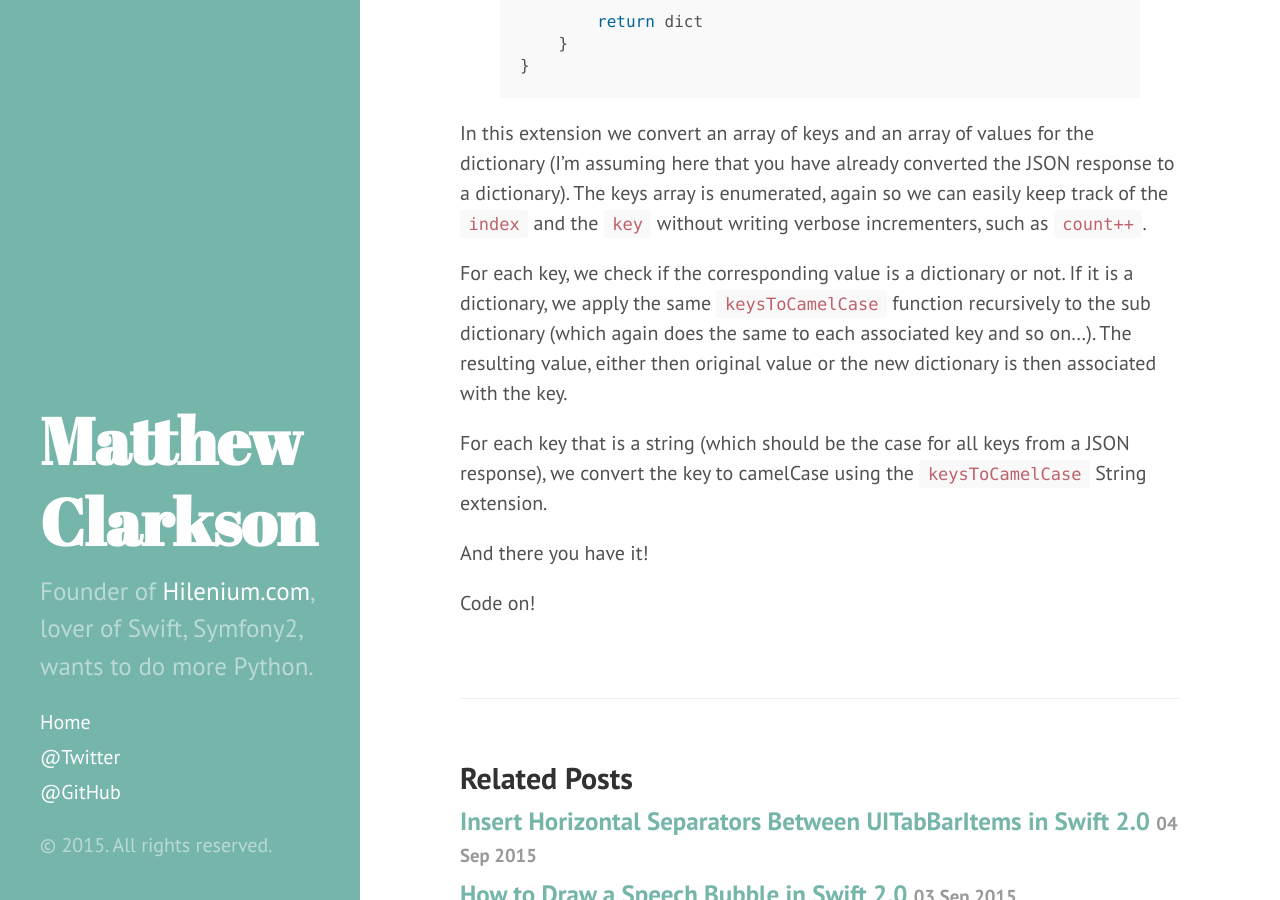
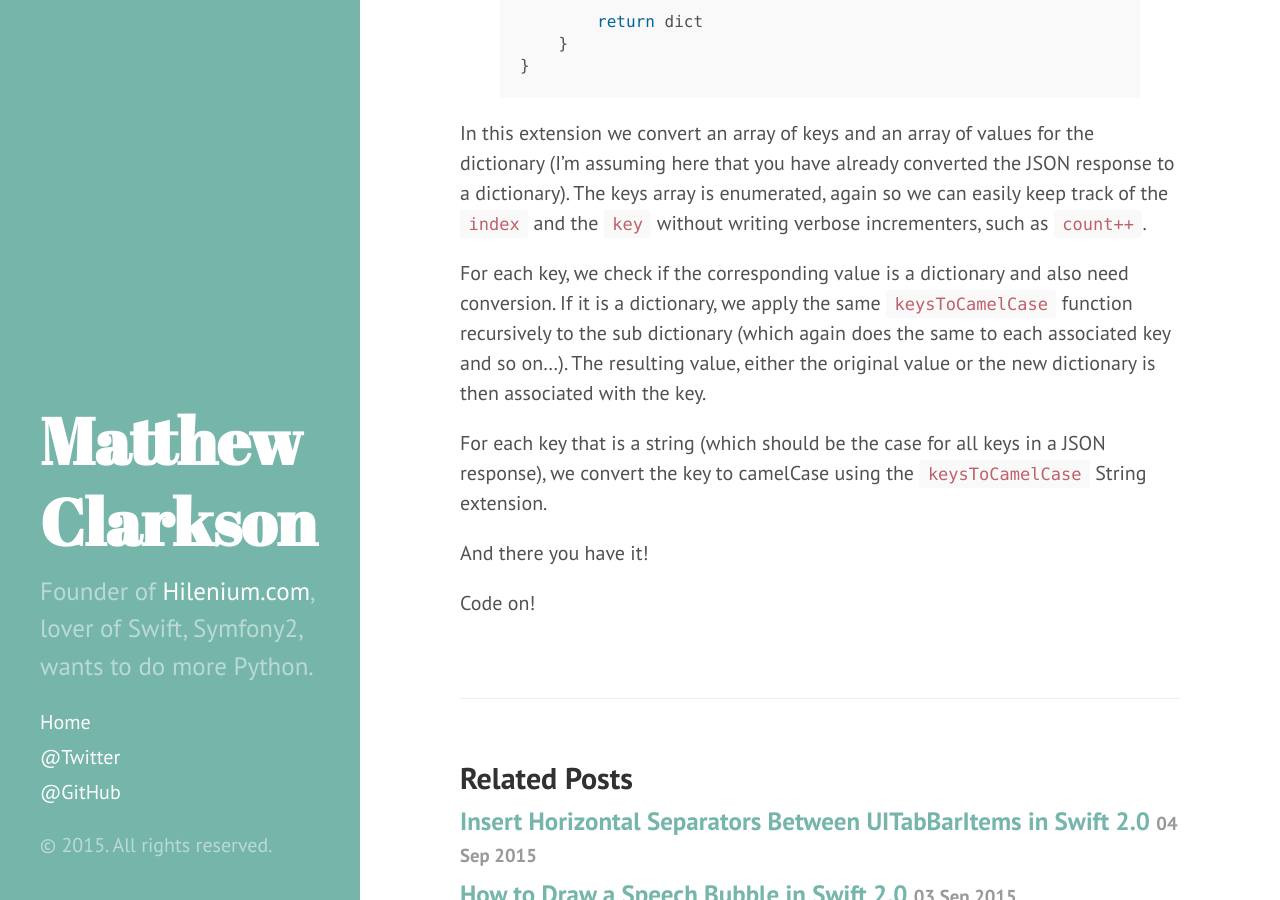
Before and after one commit to mpclarkson/mpclarkson.github.io, a Jekyll site: the page built from _posts/2015-11-30-swift-dictionary-keys-snake-case-to-camel-case.md, in a window 1280 px wide and 900 px high, scrolled down 1663 px. Built offline with Jekyll 4.4.1, drawn with Linux system fonts in a browser that asks for light colours; Markdown is read by kramdown in place of the engine named in the settings; comment, search, counter and statistics services are not loaded; some of the changed text lies outside the part shown.

Commit message:
formatting

```diff
--- a/_posts/2015-11-30-swift-dictionary-keys-snake-case-to-camel-case.md
+++ b/_posts/2015-11-30-swift-dictionary-keys-snake-case-to-camel-case.md
@@ -33,7 +33,7 @@ extension String {
 
 This `underscoreToCamelCase` variable splits any string in to an array of strings `[String]` using an underscore as a delimiter. We then
 `enumerate` the string so we can track the index and each string in the array. The first element of the array should always be lowercase
-(we are assuming the api always returns a lowercase first character` here - i.e.` index == 0`) and each subsequent element is
+(we are assuming the api always returns a lowercase first character here - i.e.`$0 (the index) == 0`) and each subsequent element is
 capitalized.
 
 Now we need a `Dictionary` extension that recursively checks each key and converts string keys to `camelCase`, as follows:
@@ -74,11 +74,11 @@ In this extension we convert an array of keys and an array of values for the dic
 response to a dictionary). The keys array is enumerated, again so we can easily keep track of the `index` and the `key` without writing
 verbose incrementers, such as `count++`.
 
-For each key, we check if the corresponding value is a dictionary or not. If it is a dictionary, we apply the same `keysToCamelCase` function
-recursively to the sub dictionary (which again does the same to each associated key and so on...). The resulting value, either then original value
+For each key, we check if the corresponding value is a dictionary and also need conversion. If it is a dictionary, we apply the same `keysToCamelCase` function
+recursively to the sub dictionary (which again does the same to each associated key and so on...). The resulting value, either the original value
 or the new dictionary is then associated with the key.
 
-For each key that is a string (which should be the case for all keys from a JSON response), we convert the key to camelCase using the
+For each key that is a string (which should be the case for all keys in a JSON response), we convert the key to camelCase using the
 `keysToCamelCase` String extension.
 
 And there you have it!
```
